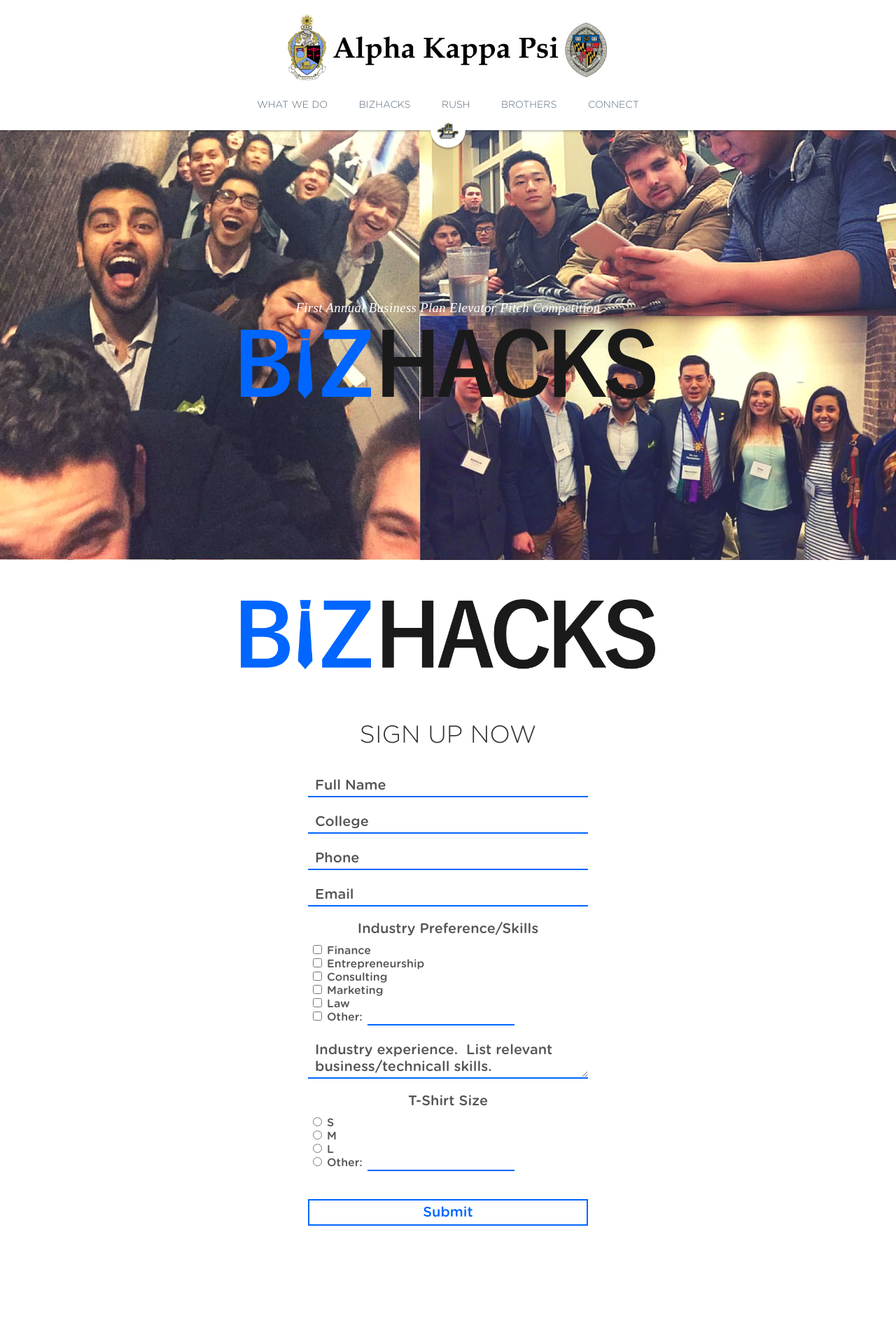
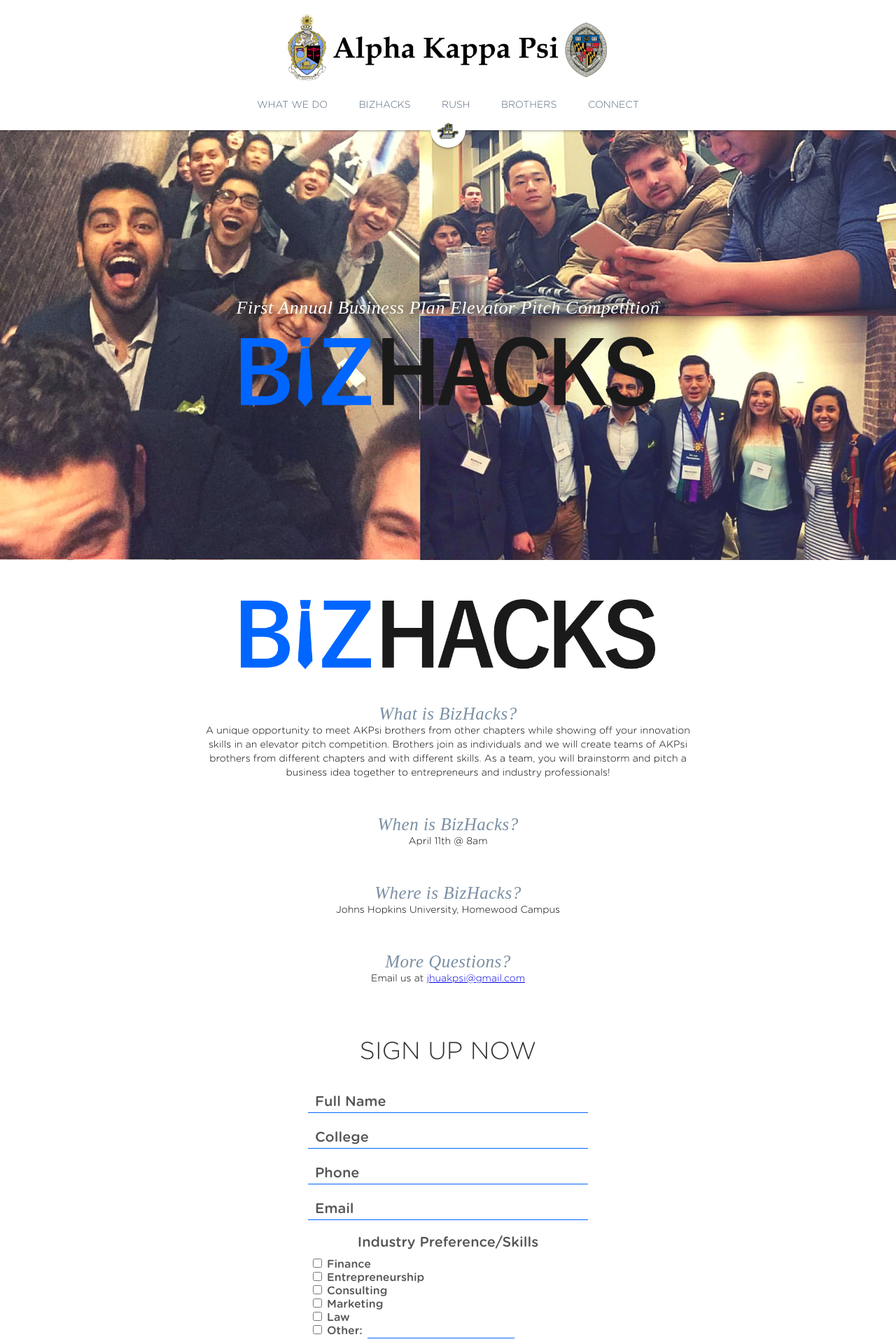
Before and after one commit to maxyeo/AKPsi, a PHP site: page /bizhacks in a window 1280 px wide. Shown: the top 1920 px of the page at 70% size. Run offline with PHP 8.4, Linux system fonts and the light colour scheme; some web fonts are replaced.

Commit message:
bizhacks info + edits

```diff
--- a/bizhacks/index.html
+++ b/bizhacks/index.html
@@ -12,8 +12,8 @@
 		<meta name="description" content="">
 		<meta name="author" content="Max Yeo">
 
-		<link rel="shortcut icon" href="">
-		<link rel="apple-touch-icon" href="">
+		<link rel="shortcut icon" href="/img/ship.jpg">
+		<link rel="apple-touch-icon" href="/img/ship.jpg">
 
 		<link rel="stylesheet" href="../global.css" type="text/css">
 		<script type="text/javascript" src="../js/jquery.js"></script>
@@ -45,6 +45,14 @@
 
 		<section id="bizhacks-form">
 			<div id="banner" style="background-image: url(/img/bizhacks.png);"></div>
+			<h3>What is BizHacks?</h3>
+			<p>A unique opportunity to meet AKPsi brothers from other chapters while showing off your innovation skills in an elevator pitch competition.  Brothers join as individuals and we will create teams of AKPsi brothers from different chapters and with different skills. As a team, you will brainstorm and pitch a business idea together to entrepreneurs and industry professionals!</p>
+			<h3>When is BizHacks?</h3>
+			<p>April 11th @ 8am</p>
+			<h3>Where is BizHacks?</h3>
+			<p>Johns Hopkins University, Homewood Campus</p>
+			<h3>More Questions?</h3>
+			<p>Email us at <a href="mailto:jhuakpsi@gmail.com">jhuakpsi@gmail.com</a></p>
 			<h2>Sign Up Now</h2>
 			<div class="grid">
 				<form action="https://docs.google.com/forms/d/1-y8k_-OIPaPqWe3Mhz6AV70aXQBLPRWG8g7CurxqGxE/formResponse" method="POST" id="ss-form" target="_self" onsubmit=""><ol role="list" class="ss-question-list" style="padding-left: 0">
@@ -94,15 +102,15 @@
 				<input type="hidden" name="pageHistory" value="0">
 				<input type="hidden" name="fbzx" value="400219781283807916">
 				<input type="submit" name="submit" value="Submit" id="ss-submit" class="jfk-button jfk-button-action "></td>
-				</ol></form>
+				s</ol></form>
 			</div>
 		</section>
 
 		<section id="connect">
 			<h2>Social Network</h2>
 			<h3>Let's Talk</h3>
-			<a href="" target="_blank"><img src="/img/fb-icon.png"></a>
-			<a href="" target="_blank"><img src="/img/gplus-icon.png"></a>
+			<a href="https://www.facebook.com/johnshopkinsakpsi" target="_blank"><img src="/img/fb-icon.png"></a>
+			<a href="https://plus.google.com/103734452487645734447/about" target="_blank"><img src="/img/gplus-icon.png"></a>
 		</section>
 
 		<footer>
--- a/global.css
+++ b/global.css
@@ -1208,6 +1208,10 @@
         -ms-transform: translateY(-50%);
         transform: translateY(-50%);
     }
+    #bizhacks-home h3 {
+        font-size: 26px;
+        text-shadow: 0px 0px 13px black;
+    }
     #bizhacks-home #filter {
         background-color: rgba(255, 255, 255, 0.13);
     }
@@ -1226,13 +1230,16 @@
     #bizhacks-form {
         text-align: center;
     }
+    #bizhacks-form h3 {
+        margin-top: 2em;
+    }
     .ss-form-entry input,
     .ss-form-entry textarea {
         width: 100%;
         max-width: 400px;
         margin: 10px auto;
         border-width: 0px;
-        border-bottom: 2px solid rgb(0, 102, 255);
+        border-bottom: 1px solid rgb(0, 102, 255);
         padding: 3px 10px;
         -webkit-transition: border .3s;
         -moz-transition: border .3s;
@@ -1273,7 +1280,7 @@
         margin: 40px;
         width: 100%;
         padding: 5px 20px;
-        border: 2px solid rgb(0, 102, 255);
+        border: 1px solid rgb(0, 102, 255);
         background-color: transparent;
         color: rgb(0, 102, 255);
         max-width: 400px;
```
